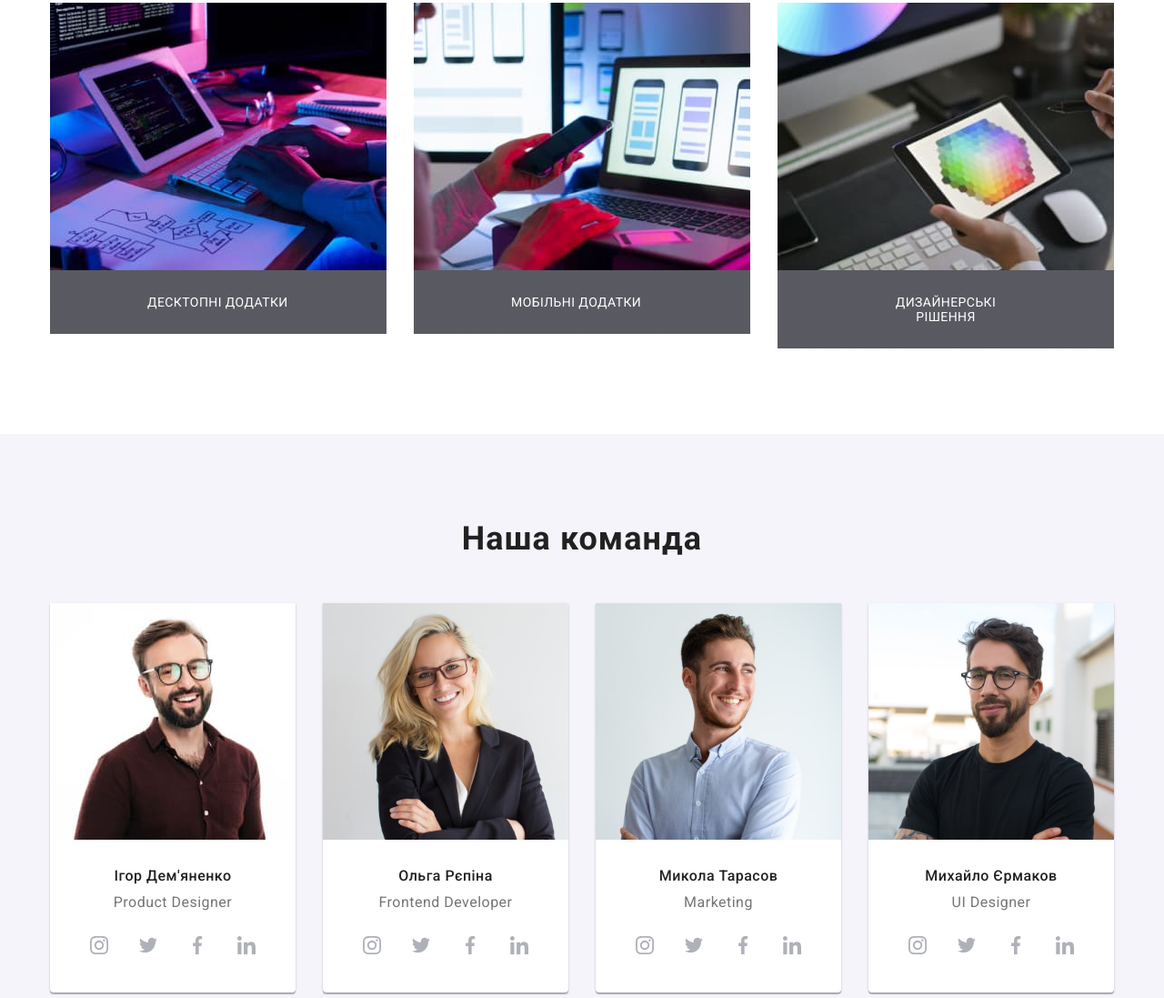
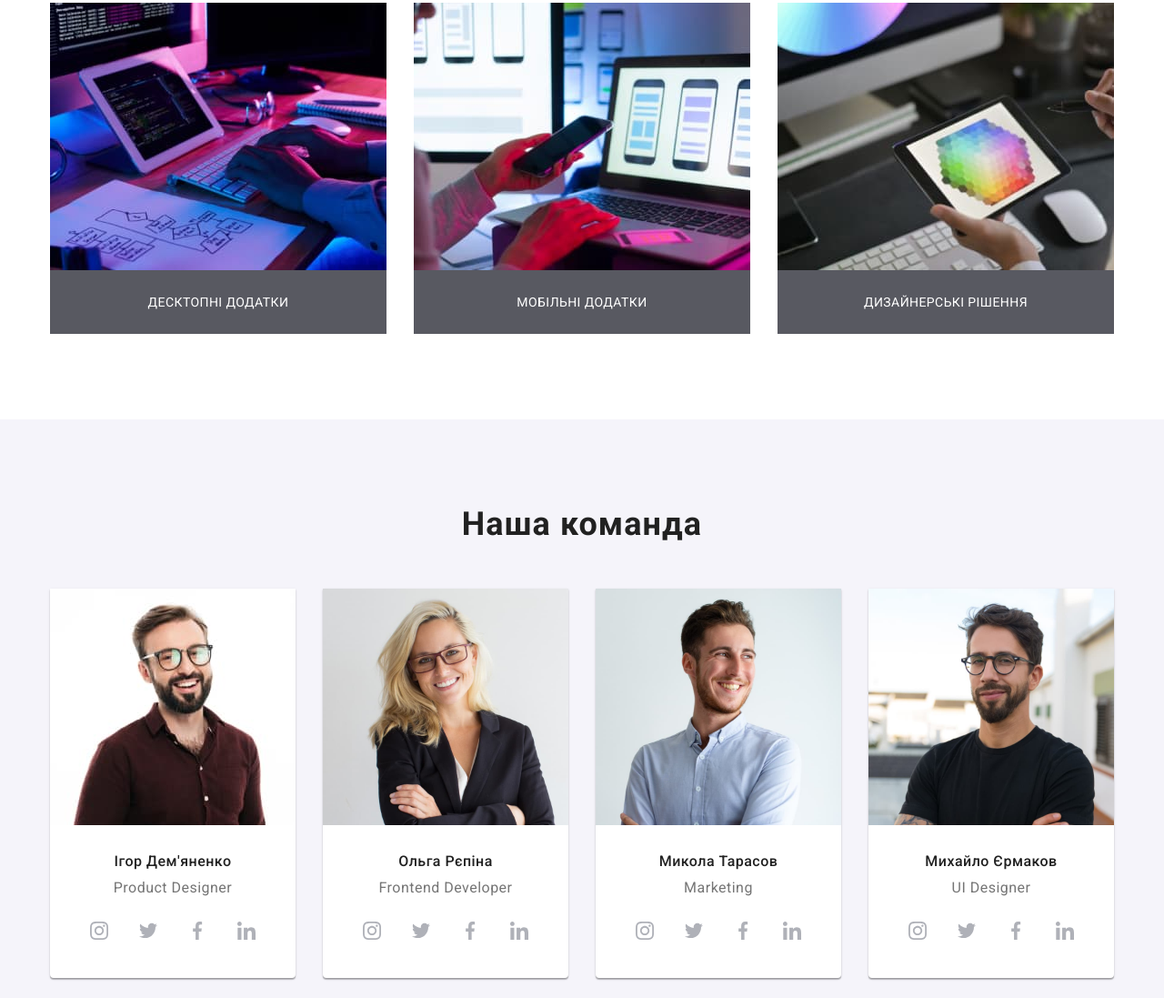
Before and after one commit to ArtYxa01/goit-markup-hw001, a plain HTML site: page index.html in a window 1280 px wide. Shown: the part 1207-2304 px from the top of the page at 91% size. Drawn offline with nearby package versions, Linux system fonts and the light colour scheme.

Commit message:
dtfygijn

```diff
--- a/styles.css
+++ b/styles.css
@@ -571,13 +571,12 @@ footer li{
 line-height: 1.1428;
 display: flex;
 text-align: center;
+justify-content: center;
+align-items: center;
+padding-top: 27px;
+padding-bottom: 27px;
 letter-spacing: 0.03em;
 text-transform: uppercase;
     color: #fff;
-    background:linear-gradient(rgba(47, 48, 58, 0.8),
-    rgba(47, 48, 58, 0.8)) ;
-    top: 27px;
-  right: 107;
-  margin: 0;
-  padding: 27px 107px;
+    background: rgba(47, 48, 58, 0.8);
 }
```
